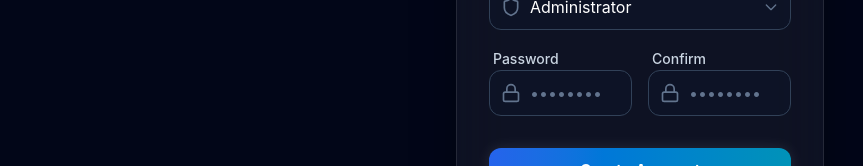
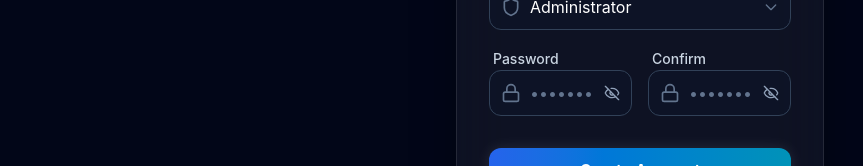
Before and after one commit to ChandranSukirthan/Automated-Manufacturing-Inventory-Coordinator, a React app in the folder frontend/: page /signup in a window 1280 px wide. Shown: the part 449-615 px from the top of the page, without its empty margins (0-863 px from the left). Built offline with nearby package versions, Linux system fonts and the light colour scheme; the HTML template or start-up script is replaced by a standard one.

Commit message:
Add eye button

```diff
--- a/frontend/src/pages/Auth/Login.jsx
+++ b/frontend/src/pages/Auth/Login.jsx
@@ -1,12 +1,13 @@
 import React, { useState } from 'react';
 import { useNavigate, Link } from 'react-router-dom';
-import { Mail, Lock, AlertCircle } from 'lucide-react';
+import { Mail, Lock, AlertCircle, Eye, EyeOff } from 'lucide-react';
 import AuthLayout from '../../components/Auth/AuthLayout';
 
 export default function Login() {
   const navigate = useNavigate();
   const [formData, setFormData] = useState({ email: '', password: '' });
   const [error, setError] = useState('');
+  const [showPassword, setShowPassword] = useState(false);
 
   const handleChange = (e) => {
     setFormData({ ...formData, [e.target.name]: e.target.value });
@@ -70,13 +71,20 @@ export default function Login() {
               <Lock className="w-5 h-5" />
             </div>
             <input
-              type="password"
+              type={showPassword ? 'text' : 'password'}
               name="password"
               value={formData.password}
               onChange={handleChange}
-              className="w-full pl-10 pr-4 py-2.5 bg-slate-900/50 border border-slate-700 rounded-xl focus:ring-2 focus:ring-brand-500 focus:border-brand-500 transition-all text-white placeholder-slate-500"
+              className="w-full pl-10 pr-12 py-2.5 bg-slate-900/50 border border-slate-700 rounded-xl focus:ring-2 focus:ring-brand-500 focus:border-brand-500 transition-all text-white placeholder-slate-500"
               placeholder="••••••••"
             />
+            <button
+              type="button"
+              onClick={() => setShowPassword(!showPassword)}
+              className="absolute inset-y-0 right-0 pr-3 flex items-center text-slate-400 hover:text-slate-300 transition-colors"
+            >
+              {showPassword ? <Eye className="w-5 h-5" /> : <EyeOff className="w-5 h-5" />}
+            </button>
           </div>
         </div>
 
--- a/frontend/src/pages/Auth/Signup.jsx
+++ b/frontend/src/pages/Auth/Signup.jsx
@@ -1,6 +1,6 @@
 import React, { useState } from 'react';
 import { useNavigate, Link } from 'react-router-dom';
-import { Mail, Lock, User, Shield, AlertCircle, CheckCircle2 } from 'lucide-react';
+import { Mail, Lock, User, Shield, AlertCircle, CheckCircle2, Eye, EyeOff } from 'lucide-react';
 import AuthLayout from '../../components/Auth/AuthLayout';
 
 export default function Signup() {
@@ -14,6 +14,8 @@ export default function Signup() {
   });
   const [error, setError] = useState('');
   const [successMsg, setSuccessMsg] = useState('');
+  const [showPassword, setShowPassword] = useState(false);
+  const [showConfirmPassword, setShowConfirmPassword] = useState(false);
 
   const handleChange = (e) => {
     setFormData({ ...formData, [e.target.name]: e.target.value });
@@ -125,13 +127,20 @@ export default function Signup() {
                 <Lock className="w-5 h-5" />
               </div>
               <input
-                type="password"
+                type={showPassword ? 'text' : 'password'}
                 name="password"
                 value={formData.password}
                 onChange={handleChange}
-                className="w-full pl-10 pr-4 py-2.5 bg-slate-900/50 border border-slate-700 rounded-xl focus:ring-2 focus:ring-brand-500 focus:border-brand-500 transition-all text-white placeholder-slate-500"
+                className="w-full pl-10 pr-10 py-2.5 bg-slate-900/50 border border-slate-700 rounded-xl focus:ring-2 focus:ring-brand-500 focus:border-brand-500 transition-all text-white placeholder-slate-500"
                 placeholder="••••••••"
               />
+              <button
+                type="button"
+                onClick={() => setShowPassword(!showPassword)}
+                className="absolute inset-y-0 right-0 pr-3 flex items-center text-slate-400 hover:text-slate-300 transition-colors"
+              >
+                {showPassword ? <Eye className="w-4 h-4" /> : <EyeOff className="w-4 h-4" />}
+              </button>
             </div>
           </div>
           <div className="space-y-1">
@@ -141,13 +150,20 @@ export default function Signup() {
                 <Lock className="w-5 h-5" />
               </div>
               <input
-                type="password"
+                type={showConfirmPassword ? 'text' : 'password'}
                 name="confirmPassword"
                 value={formData.confirmPassword}
                 onChange={handleChange}
-                className="w-full pl-10 pr-4 py-2.5 bg-slate-900/50 border border-slate-700 rounded-xl focus:ring-2 focus:ring-brand-500 focus:border-brand-500 transition-all text-white placeholder-slate-500"
+                className="w-full pl-10 pr-10 py-2.5 bg-slate-900/50 border border-slate-700 rounded-xl focus:ring-2 focus:ring-brand-500 focus:border-brand-500 transition-all text-white placeholder-slate-500"
                 placeholder="••••••••"
               />
+              <button
+                type="button"
+                onClick={() => setShowConfirmPassword(!showConfirmPassword)}
+                className="absolute inset-y-0 right-0 pr-3 flex items-center text-slate-400 hover:text-slate-300 transition-colors"
+              >
+                {showConfirmPassword ? <Eye className="w-4 h-4" /> : <EyeOff className="w-4 h-4" />}
+              </button>
             </div>
           </div>
         </div>
```
